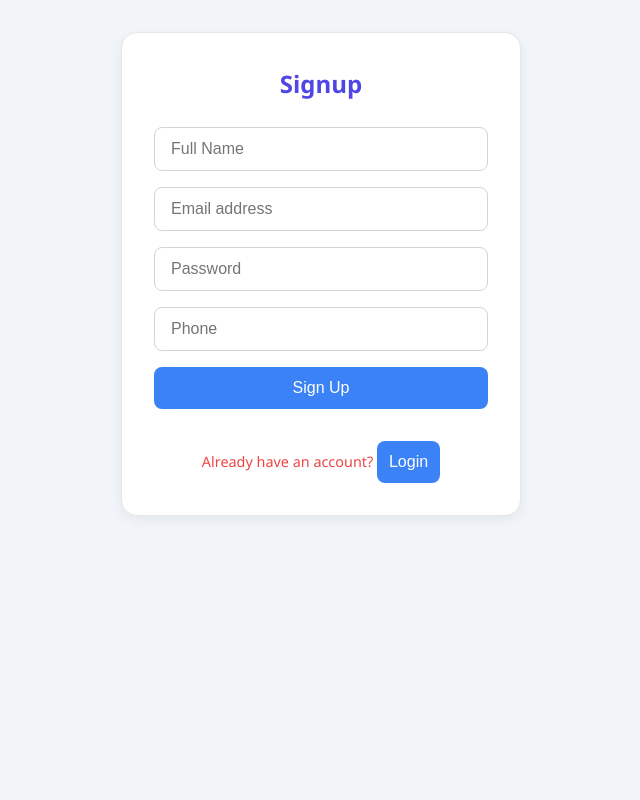
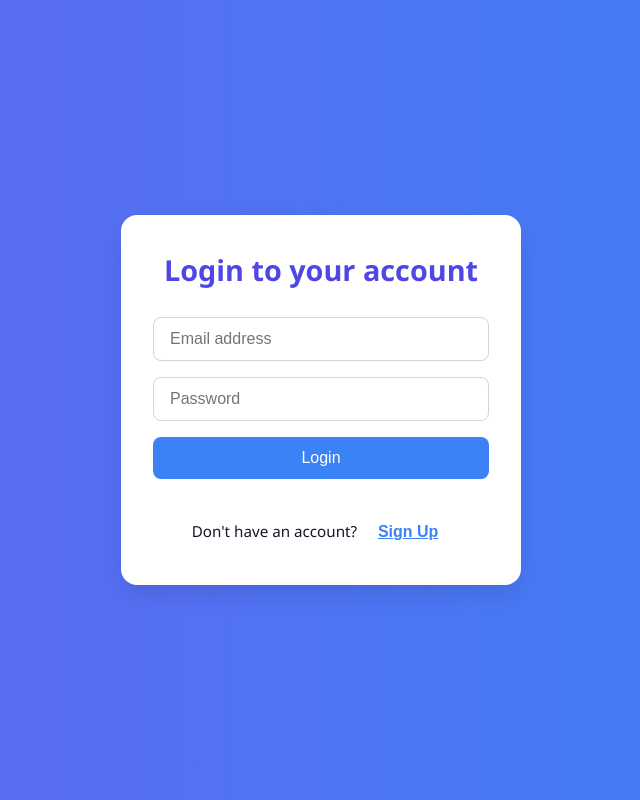
Before and after one commit to fccthegurukul/youtube-manager, a React (Create React App) app: page / in a window 1280 px wide. Shown: the whole page, without its empty margins (319-959 px from the left). Built offline with nearby package versions, Linux system fonts and the light colour scheme; no server answers.

Commit message:
Auth Improve, Milestone Correction

```diff
--- a/src/components/Auth.css
+++ b/src/components/Auth.css
@@ -2,30 +2,39 @@
   --primary-color: #4f46e5;
   --accent-color: #3b82f6;
   --danger-color: #ef4444;
+  --success-color: #10b981;
   --input-border: #d1d5db;
   --input-focus: #6366f1;
   --font-family: 'Segoe UI', sans-serif;
 }
 
+.auth-wrapper {
+  display: flex;
+  align-items: center;
+  justify-content: center;
+  min-height: 100vh;
+  background: linear-gradient(to right, #6366f1, #3b82f6);
+  padding: 2rem;
+}
 
-  form {
+.auth-form {
   max-width: 400px;
-    margin: 2rem auto;
+  width: 100%;
   padding: 2rem;
-    border: 1px solid #e5e7eb;
+  background: #fff;
   border-radius: 1rem;
-    background-color: #ffffff;
-    box-shadow: 0 4px 12px rgba(0, 0, 0, 0.06);
+  box-shadow: 0 10px 25px rgba(0, 0, 0, 0.1);
   font-family: var(--font-family);
   display: flex;
   flex-direction: column;
   gap: 1rem;
+  animation: fadeIn 0.4s ease-in-out;
 }
 
 h2 {
   text-align: center;
   color: var(--primary-color);
-    font-size: 1.5rem;
+  font-size: 1.8rem;
   margin-bottom: 0.5rem;
 }
 
@@ -51,16 +60,50 @@
   font-size: 1rem;
   border-radius: 0.5rem;
   cursor: pointer;
-    transition: background-color 0.2s ease;
+  transition: background-color 0.2s ease, transform 0.1s ease;
 }
 
 button:hover {
   background-color: #2563eb;
+  transform: scale(1.02);
 }
 
-  p {
-    margin: 0;
+button.toggle-btn {
+  background: none;
+  border: none;
+  color: var(--accent-color);
+  font-weight: bold;
+  font-size: 1rem;
+  cursor: pointer;
+  margin-left: 0.3rem;
+  text-decoration: underline;
+}
+
+p.error {
+  color: var(--danger-color);
   font-size: 0.9rem;
-    color: var(--danger-color);
   text-align: center;
 }
+
+p.message {
+  color: var(--success-color);
+  font-size: 0.9rem;
+  text-align: center;
+}
+
+p.switch-text {
+  margin-top: 1rem;
+  text-align: center;
+  font-size: 0.95rem;
+}
+
+@keyframes fadeIn {
+  from {
+    opacity: 0;
+    transform: translateY(-20px);
+  }
+  to {
+    opacity: 1;
+    transform: translateY(0);
+  }
+}
--- a/src/components/Auth.jsx
+++ b/src/components/Auth.jsx
@@ -3,12 +3,6 @@ import { motion } from 'framer-motion'
 import { supabase } from '../services/supabase'
 import './Auth.css'
 
-// my auth is finnaly working
-// i am using supabase for authentication and storing user data in a postgres database
-// i am using dicebear for generating avatar url
-// i am using framer motion for animations
-// i am using react for frontend
-// i am using tailwind for styling
 export default function Auth({ onAuthSuccess }) {
   const [formData, setFormData] = useState({
     name: '',
@@ -18,7 +12,7 @@ export default function Auth({ onAuthSuccess }) {
   })
   const [error, setError] = useState('')
   const [message, setMessage] = useState('')
-  const [isLogin, setIsLogin] = useState(false)
+  const [isLogin, setIsLogin] = useState(true) // START IN LOGIN MODE
   const [isSubmitting, setIsSubmitting] = useState(false)
 
   const handleChange = (e) => {
@@ -33,10 +27,7 @@ export default function Auth({ onAuthSuccess }) {
 
     const { email, password, name, phone } = formData
 
-    const { data, error } = await supabase.auth.signUp({
-      email,
-      password,
-    })
+    const { data, error } = await supabase.auth.signUp({ email, password })
 
     if (error) {
       setError(error.message)
@@ -77,10 +68,7 @@ export default function Auth({ onAuthSuccess }) {
     setMessage('')
 
     const { email, password } = formData
-    const { data, error } = await supabase.auth.signInWithPassword({
-      email,
-      password,
-    })
+    const { data, error } = await supabase.auth.signInWithPassword({ email, password })
 
     if (error) {
       setError(error.message)
@@ -92,20 +80,15 @@ export default function Auth({ onAuthSuccess }) {
   }
 
   return (
-    <motion.div
-      className="auth-wrapper"
-      initial={{ opacity: 0 }}
-      animate={{ opacity: 1 }}
-      transition={{ duration: 0.4 }}
-    >
+    <motion.div className="auth-wrapper" initial={{ opacity: 0 }} animate={{ opacity: 1 }} transition={{ duration: 0.5 }}>
       <motion.form
         className="auth-form"
         onSubmit={isLogin ? handleLogin : handleSignup}
-        initial={{ y: -50 }}
+        initial={{ y: -40 }}
         animate={{ y: 0 }}
         transition={{ type: 'spring', stiffness: 100 }}
       >
-        <h2>{isLogin ? 'Login' : 'Signup'}</h2>
+        <h2>{isLogin ? 'Login to your account' : 'Create an account'}</h2>
         {error && <p className="error">{error}</p>}
         {message && <p className="message">{message}</p>}
 
@@ -119,6 +102,7 @@ export default function Auth({ onAuthSuccess }) {
             required
           />
         )}
+
         <input
           type="email"
           name="email"
@@ -127,6 +111,7 @@ export default function Auth({ onAuthSuccess }) {
           onChange={handleChange}
           required
         />
+
         <input
           type="password"
           name="password"
@@ -135,11 +120,12 @@ export default function Auth({ onAuthSuccess }) {
           onChange={handleChange}
           required
         />
+
         {!isLogin && (
           <input
             type="tel"
             name="phone"
-            placeholder="Phone"
+            placeholder="Phone Number"
             value={formData.phone}
             onChange={handleChange}
           />
@@ -149,7 +135,7 @@ export default function Auth({ onAuthSuccess }) {
           {isSubmitting ? 'Please wait...' : isLogin ? 'Login' : 'Sign Up'}
         </button>
 
-        <p style={{ marginTop: '1rem' }}>
+        <p className="switch-text">
           {isLogin ? "Don't have an account?" : 'Already have an account?'}{' '}
           <button
             type="button"
@@ -160,7 +146,7 @@ export default function Auth({ onAuthSuccess }) {
               setIsLogin(!isLogin)
             }}
           >
-            {isLogin ? 'Sign up' : 'Login'}
+            {isLogin ? 'Sign Up' : 'Login'}
           </button>
         </p>
       </motion.form>
--- a/src/components/Milestones.jsx
+++ b/src/components/Milestones.jsx
@@ -8,12 +8,12 @@ export default function Milestones() {
   const [celebratedIds, setCelebratedIds] = useState([]);
 
   // 📅 Milestone start date
-  const milestoneStartDate = new Date('2025-05-15T00:00:00');
+  const milestoneStartDate = new Date('2025-05-20T00:00:00');
 
   // 🔢 Current stats (update manually)
   const currentSubscribers = 6;
   const currentWatchTime = 4;
-  const currentUploads = 2;
+  const currentUploads = 1;
 
   // 🗂️ Milestones
   const milestones = [
@@ -23,7 +23,7 @@ export default function Milestones() {
     { id: 3, name: '1000 Subscribers', target: 1000, type: 'subscribers', celebrate: true, targetDays: 45 },
     { id: 4, name: '4000h Watch Time', target: 4000, type: 'watchtime', celebrate: true, targetDays: 60 },
     { id: 5, name: '1 Video Uploaded', target: 1, type: 'uploading', celebrate: true, targetDays: 5, completedDate: '2025-05-15T10:50:00' },
-    { id: 6, name: '10 Videos Uploaded', target: 10, type: 'uploading', targetDays: 30 },
+    { id: 6, name: '100 Videos Uploaded', target: 100, type: 'uploading', targetDays: 30 },
   ];
 
   // 📊 Progress calculator
```
Also changed, not shown: 1 other file (tests, documents, lock files or other folders). Lines whose indentation alone changed are shown as unchanged.
